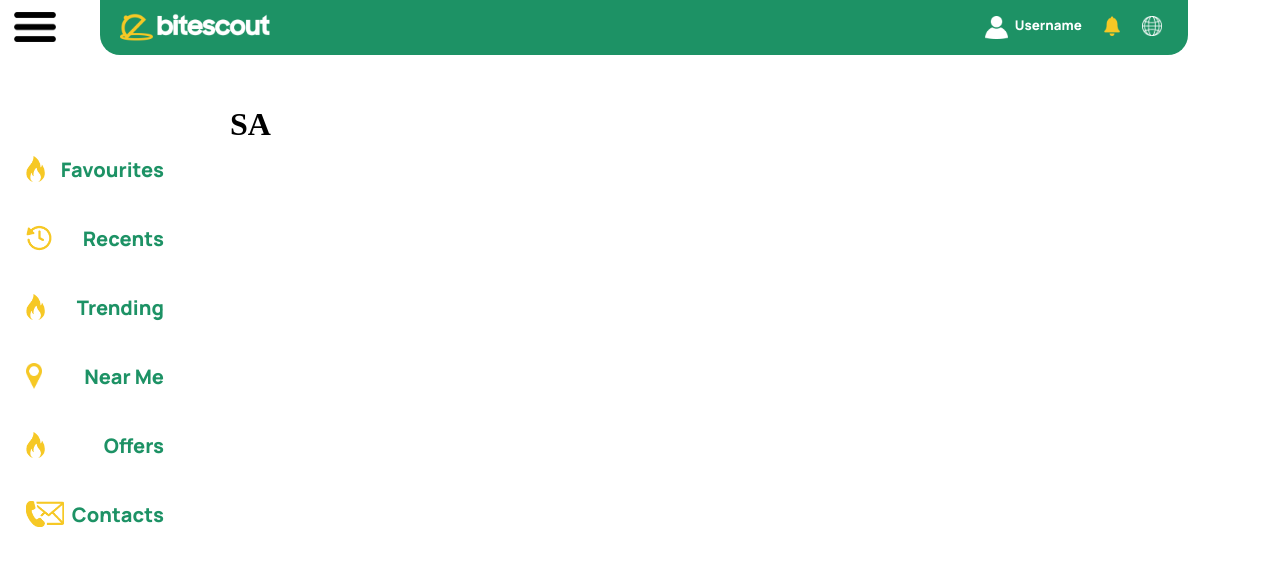
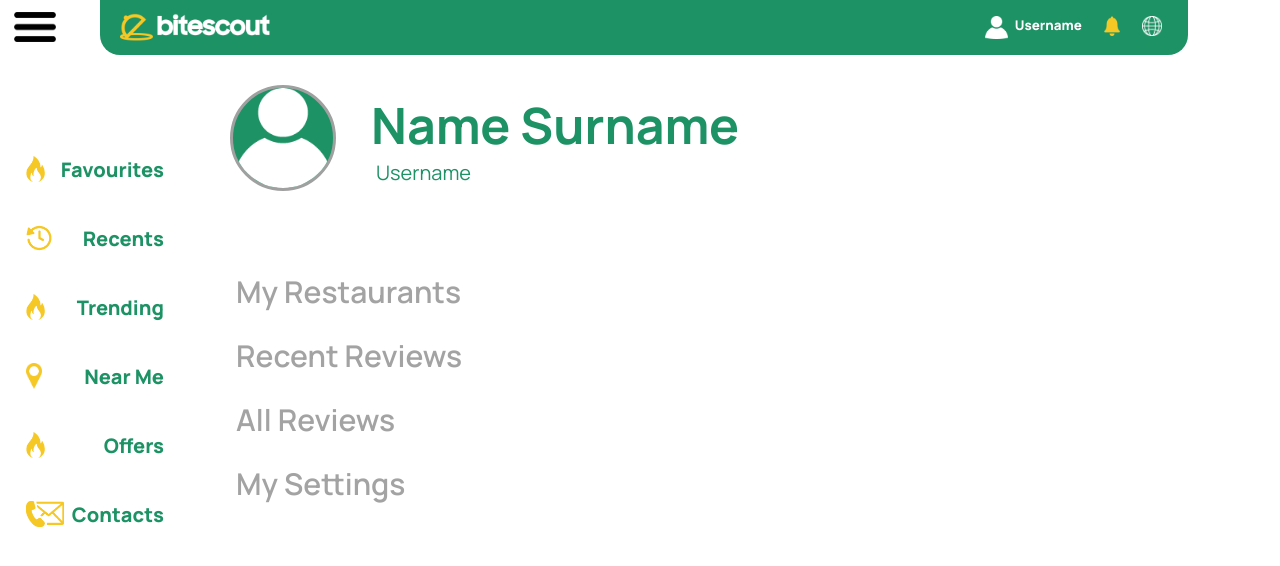
Before and after one commit to BiteScout/BiteScout-Frontend, a React (Vite) app: page / in a window 1280 px wide. Shown: the top 566 px of the page. Built offline with nearby package versions, Linux system fonts and the light colour scheme.

Commit message:
Profile Page without functions

```diff
--- a/src/App.tsx
+++ b/src/App.tsx
@@ -2,6 +2,7 @@ import Header from "./components/Header";
 import Sidebar from "./components/Sidebar";
 import "./App.css";
 import { MenuButton } from "./components/MenuButton";
+import { ProfilePage } from "./pages/ProfilePage";
 
 function App() {
   return (
@@ -10,7 +11,7 @@ function App() {
       <Header />
       <Sidebar />
       <div className="mainbody">
-        <h1>SA</h1>
+        <ProfilePage />
       </div>
     </>
   );
--- a/src/pages/ProfilePage.tsx
+++ b/src/pages/ProfilePage.tsx
@@ -1,7 +1,53 @@
+import "../styles/ProfilePage.css";
+import profile from "../assets/Untitled-1.png";
+import { Button } from "../components/ButtonWithImageAndText";
+
 export const ProfilePage = () => {
+  function notify(msg: string) {
+    alert(msg);
+  }
   return (
     <>
-      <div></div>
+      <div className="profile__page">
+        <div className="header__section">
+          <img src={profile} alt="Profile" />
+          <div className="header__text">
+            <h1>Name Surname</h1>
+            <p className="header__username">Username</p>
+          </div>
+        </div>
+        <br></br>
+        <div className="buttons__section">
+          <Button
+            class="buttons__section__button"
+            src=""
+            text="My Restaurants"
+            func={notify}
+            msg="My Restaurants"
+          />
+          <Button
+            class="buttons__section__button"
+            src=""
+            text="Recent Reviews"
+            func={notify}
+            msg="Recent Reviews"
+          />
+          <Button
+            class="buttons__section__button"
+            src=""
+            text="All Reviews"
+            func={notify}
+            msg="All Reviews"
+          />
+          <Button
+            class="buttons__section__button"
+            src=""
+            text="My Settings"
+            func={notify}
+            msg="My Settings"
+          />
+        </div>
+      </div>
     </>
   );
 };
--- /dev/null
+++ b/src/styles/ProfilePage.css
@@ -0,0 +1,68 @@
+.header__section {
+    display: flex;
+    align-items: center; /* Align image and text vertically centered */
+  }
+
+  .header__section img {
+    background-color: #1d9265;
+    border: 3px solid rgb(160, 160, 160);
+    height: 100px;
+    border-radius: 50%;
+    width: 100px;
+    margin-right: 20px; /* Space between image and text */
+  }
+
+  .header__text {
+    margin-left: 15px;
+    display: flex;
+    flex-direction: column; /* Stack the name and username vertically */
+  }
+
+  .header__text h1 {
+    font-family: "Manrope";
+    font-size: 50px;
+    color: #1d9265;
+    margin: 0;
+  }
+
+  .header__username {
+
+    font-family: "Manrope";
+    font-size: 20px; /* Adjust the size for "Username" */
+    color: #1d9265; /* Optional: Different color for "Username" */
+    margin: 0px 0px 0px 5px;
+  }
+
+.buttons__section{
+    position: relative;
+    top: 50px;
+}
+
+.buttons__section__button{
+    cursor: pointer;
+    transition: color 0.3s;
+    width: 150vh;
+    background-color: transparent;
+    border: 0px solid white;
+    color: white;
+    border-radius: 9px;
+    border-color: #1d9265;
+
+}
+
+.buttons__section__button:hover{
+    background-color: #f6c825;
+}
+
+.buttons__section__button:hover p{
+    color: #1d9265;
+}
+
+.buttons__section__button p{
+    font-family: "Manrope";
+    font-size: 30px;
+    font-weight: 600;
+    margin: 10px 0px 10px 0px;
+    color: #a3a3a3;
+    float:left;
+}
```
